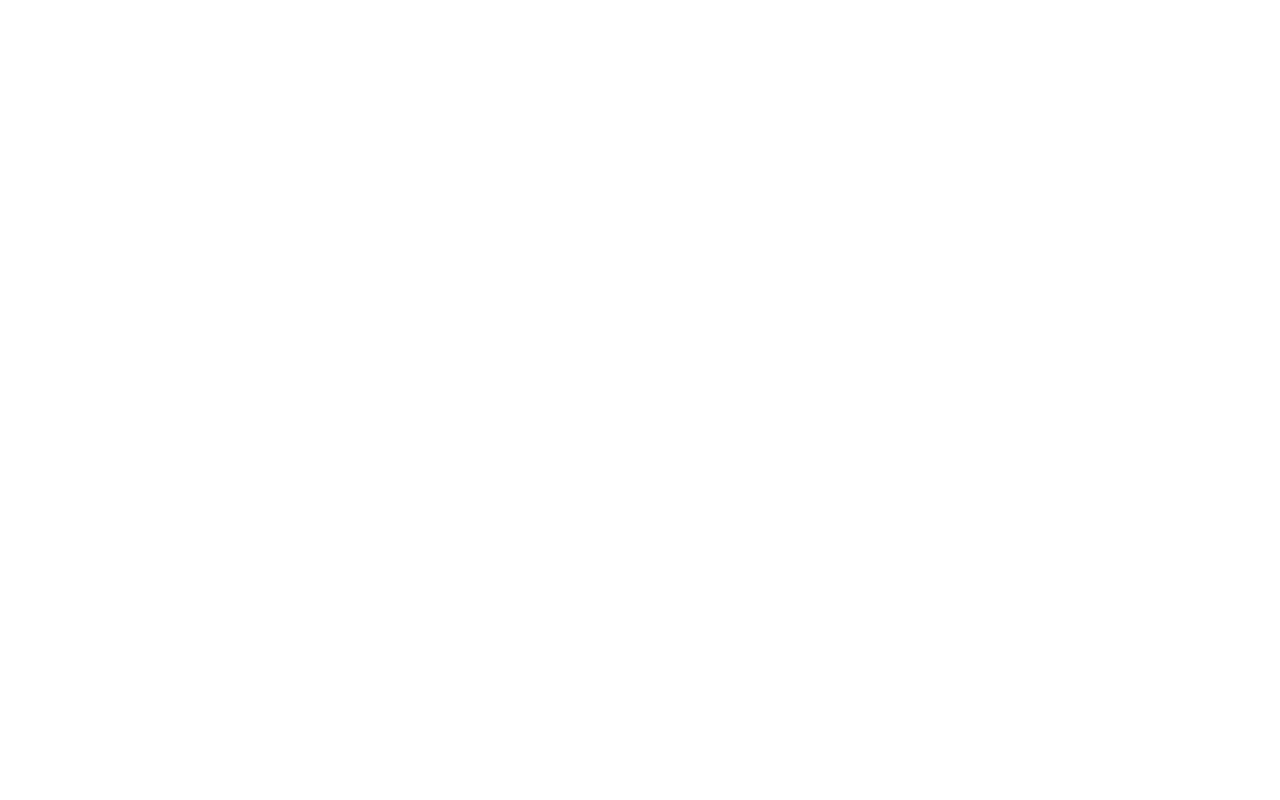
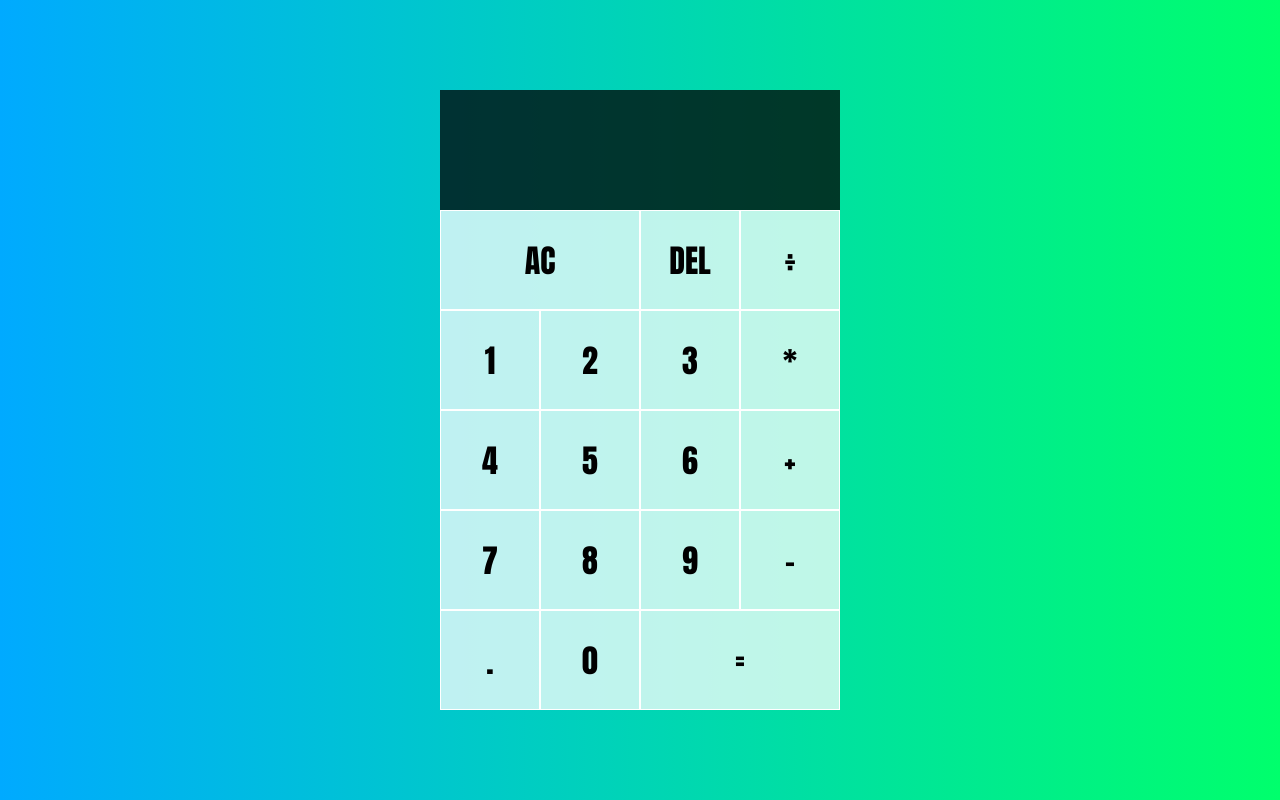
Before and after one commit to joaoelias1921/calculadora, a plain HTML site: page index.html in a window 1280 px wide. Drawn offline with Linux system fonts and the light colour scheme.

Commit message:
Criação HTML com Grid + Estilos com CSS

```diff
--- a/index.html
+++ b/index.html
@@ -4,9 +4,34 @@
     <meta charset="UTF-8">
     <meta http-equiv="X-UA-Compatible" content="IE=edge">
     <meta name="viewport" content="width=device-width, initial-scale=1.0">
-    <title>Document</title>
+    <title>Calculadora</title>
+    <link rel="stylesheet" href="styles.css">
+    <script src="script.js" defer></script>
 </head>
 <body>
-
+    <div class="calculator-grid">
+        <div class="output">
+            <div class="previous-operand"></div>
+            <div class="current-operand"></div>
+        </div>
+        <button class="span-two">AC</button>
+        <button>DEL</button>
+        <button>÷</button>
+        <button>1</button>
+        <button>2</button>
+        <button>3</button>
+        <button>*</button>
+        <button>4</button>
+        <button>5</button>
+        <button>6</button>
+        <button>+</button>
+        <button>7</button>
+        <button>8</button>
+        <button>9</button>
+        <button>-</button>
+        <button>.</button>
+        <button>0</button>
+        <button class="span-two">=</button>
+    </div>
 </body>
 </html>
--- a/styles.css
+++ b/styles.css
@@ -0,0 +1,58 @@
+*, *::before, *::after {
+    box-sizing: border-box;
+    font-family: Impact, Haettenschweiler, 'Arial Narrow Bold', sans-serif;
+    font-weight: normal;
+}
+
+body {
+    padding: 0;
+    margin: 0;
+    background: linear-gradient(to right, #00AAFF, #00FF6C);
+}
+
+.calculator-grid {
+    display: grid;
+    justify-content: center;
+    align-content: center;
+    min-height: 100vh;
+    grid-template-columns: repeat(4, 100px);
+    grid-template-rows: minmax(120px, auto) repeat(5, 100px);
+}
+
+.calculator-grid > button {
+    cursor: pointer;
+    font-size: 2rem;
+    border: 1px solid white;
+    outline: none;
+    background-color: rgba(255, 255, 255, .75);
+}
+
+.calculator-grid > button:hover {
+    background-color: rgba(255, 255, 255, .9);
+}
+
+.span-two {
+    grid-column: span 2;
+}
+
+.output {
+    grid-column: 1 / -1;
+    background-color: rgba(0, 0, 0, .75);
+    display: flex;
+    align-items: flex-end;
+    justify-content: space-around;
+    flex-direction: column;
+    padding: 10px;
+    word-wrap: break-word;
+    word-break: break-all;
+}
+
+.output .previous-operand {
+    color: rgba(255, 255, 255, .75);
+    font-size: 1.5rem;
+}
+
+.output .current-operand {
+    color: white;
+    font-size: 2.5rem;
+}
```
